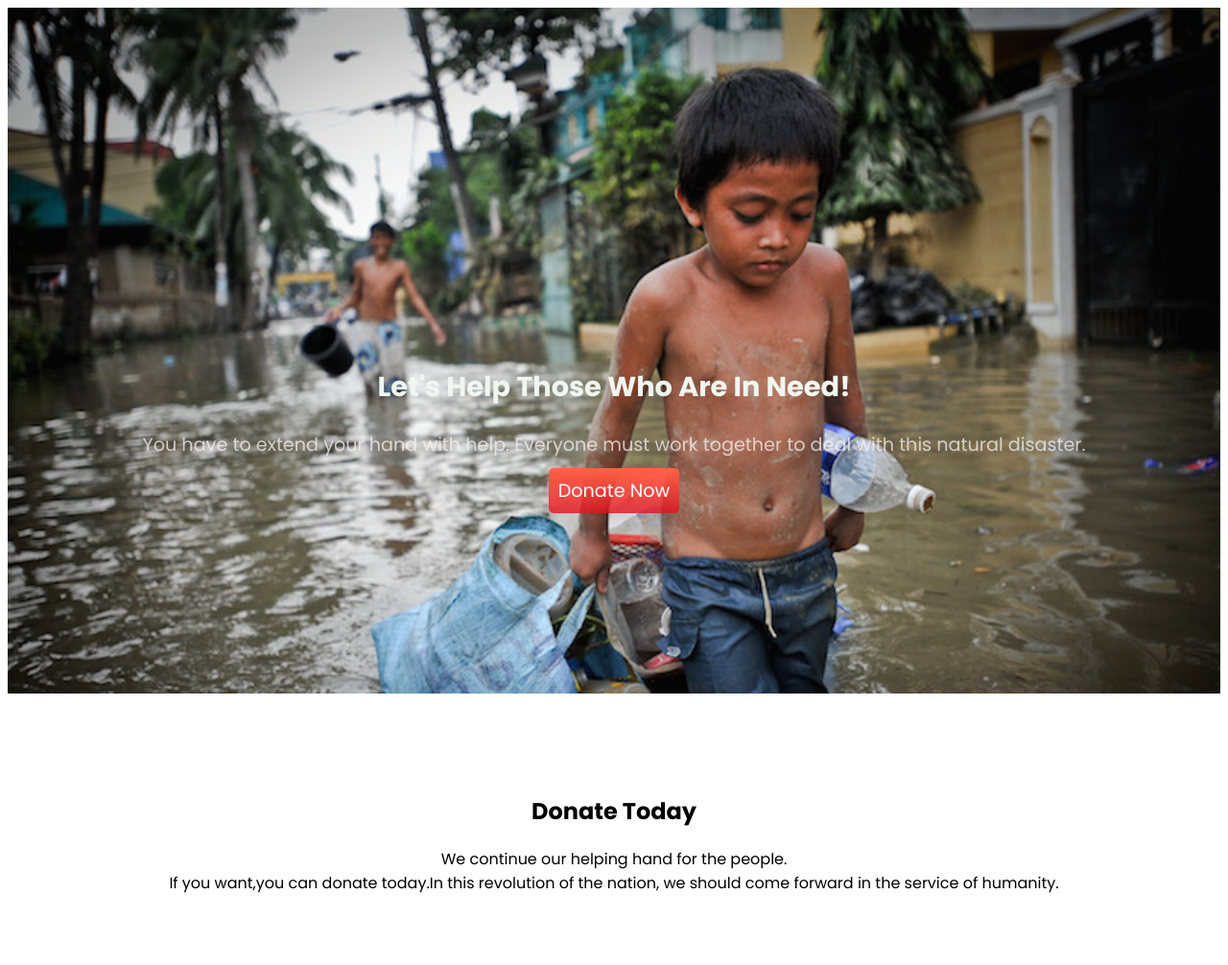
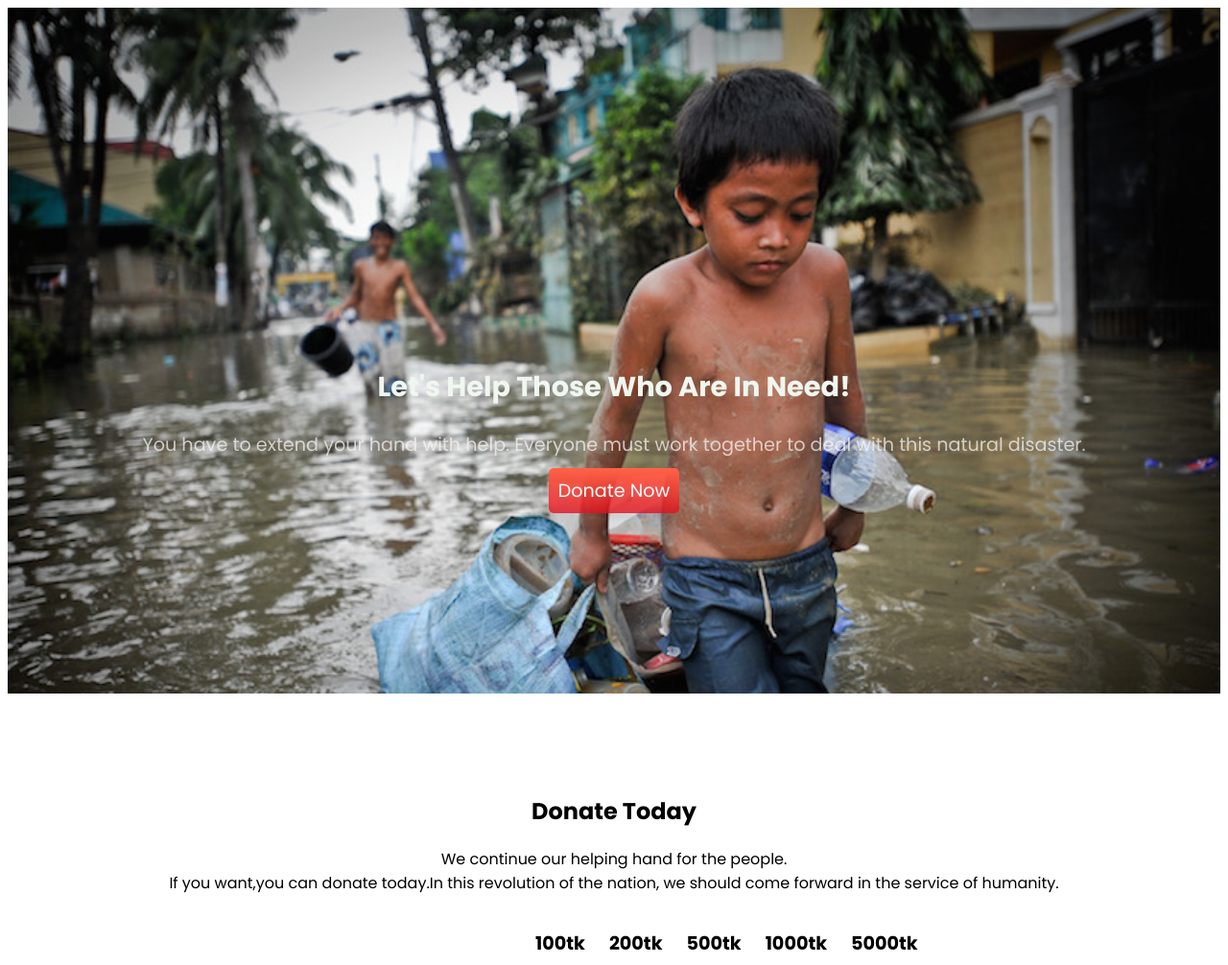
Before and after one commit to ashanur28/Donate-today, a plain HTML site: page index.html in a window 1280 px wide. Shown: the whole page at 96% size. Before the commit the page ends 949 px from the top, so only its background shows below. Drawn offline with Linux system fonts and the light colour scheme; a web font is replaced by a local one.

Commit message:
secondcommit

```diff
--- a/index.html
+++ b/index.html
@@ -40,6 +40,24 @@
                 revolution of the
                 nation, we should come forward in the service of humanity.</p>
         </div>
+        <div class="tk">
+            <div class="padding">
+                100tk
+            </div>
+            <div class="padding">
+                200tk
+            </div>
+            <div class="padding">
+                500tk
+            </div>
+            <div class="padding">
+                1000tk
+            </div>
+            <divclass="padding">
+                5000tk
+        </div>
+
+        </div>
 
     </section>
 </body>
--- a/style.css
+++ b/style.css
@@ -38,3 +38,20 @@ body {
     padding-top: 85px;
     text-align: center;
 }
+
+.tk {
+    display: flex;
+    padding-left: 550px;
+    padding-top: 20px;
+    font-size: larger;
+    font-weight: bolder;
+}
+
+.padding {
+    padding-right: 25px;
+}
+
+#design {
+    border: 2px 2px 2px 2px;
+    border-color: black;
+}
```
